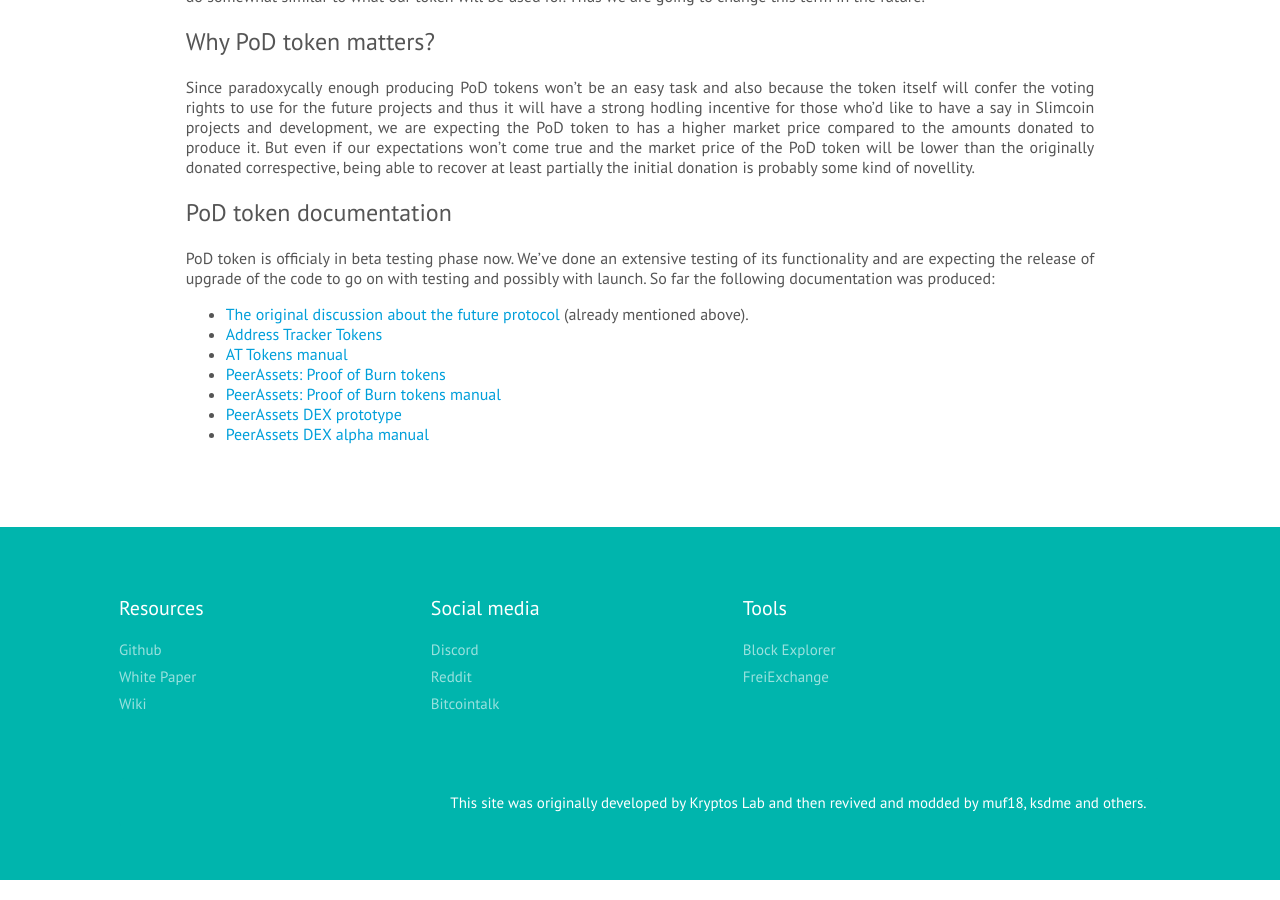
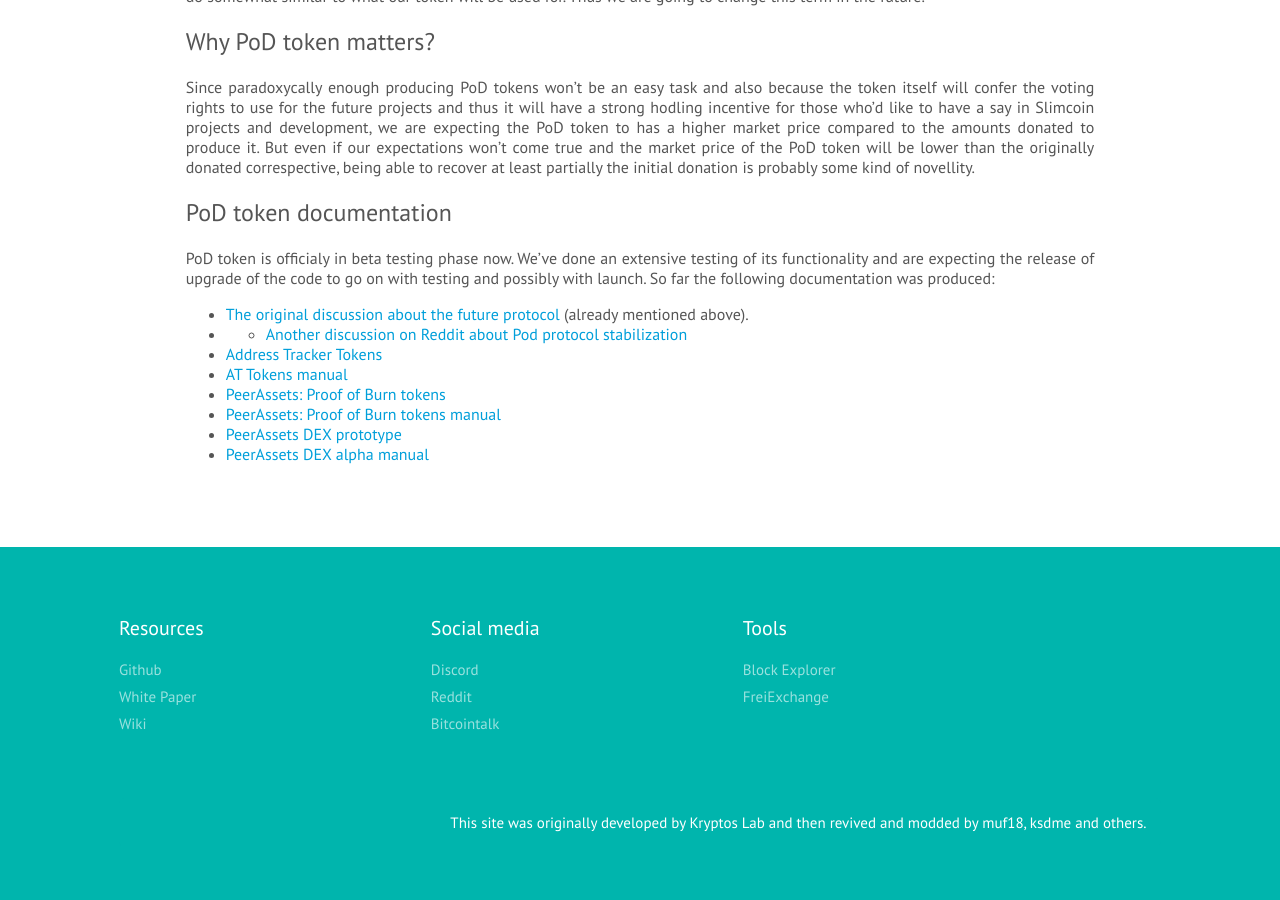
Before and after one commit to slimcoin-project/slimcoin-project.github.io, a Jekyll site: the page built from content/en/pod_token.md, in a window 1280 px wide and 900 px high, scrolled down 585 px. Built offline with Jekyll 4.4.1, drawn with Linux system fonts in a browser that asks for light colours; some web fonts are replaced.

Commit message:
Update pod_token.md
Another document added into the list

```diff
--- a/content/en/pod_token.md
+++ b/content/en/pod_token.md
@@ -26,6 +26,7 @@
 PoD token is officialy in beta testing phase now. We've done an extensive testing of its functionality and are expecting the release of upgrade of the code to go on with testing and possibly with launch.
 So far the following documentation was produced:
 * [The original discussion about the future protocol](https://www.reddit.com/r/slimcoin/comments/f0az0w/comment/fslw74k){:target="_blank"} (already mentioned above).
+* * [Another discussion on Reddit about Pod protocol stabilization](https://www.reddit.com/r/slimcoin/comments/x7d2vf/){:target="_blank"}
 * [Address Tracker Tokens](https://github.com/slimcoin-project/Slimcoin/wiki/Address-Tracker-Tokens){:target="_blank"}
 * [AT Tokens manual](https://github.com/slimcoin-project/Slimcoin/wiki/AT-Tokens-Manual){:target="_blank"}
 * [PeerAssets: Proof of Burn tokens](https://github.com/slimcoin-project/Slimcoin/wiki/PeerAssets:-Proof-of-Burn-tokens){:target="_blank"}
```
